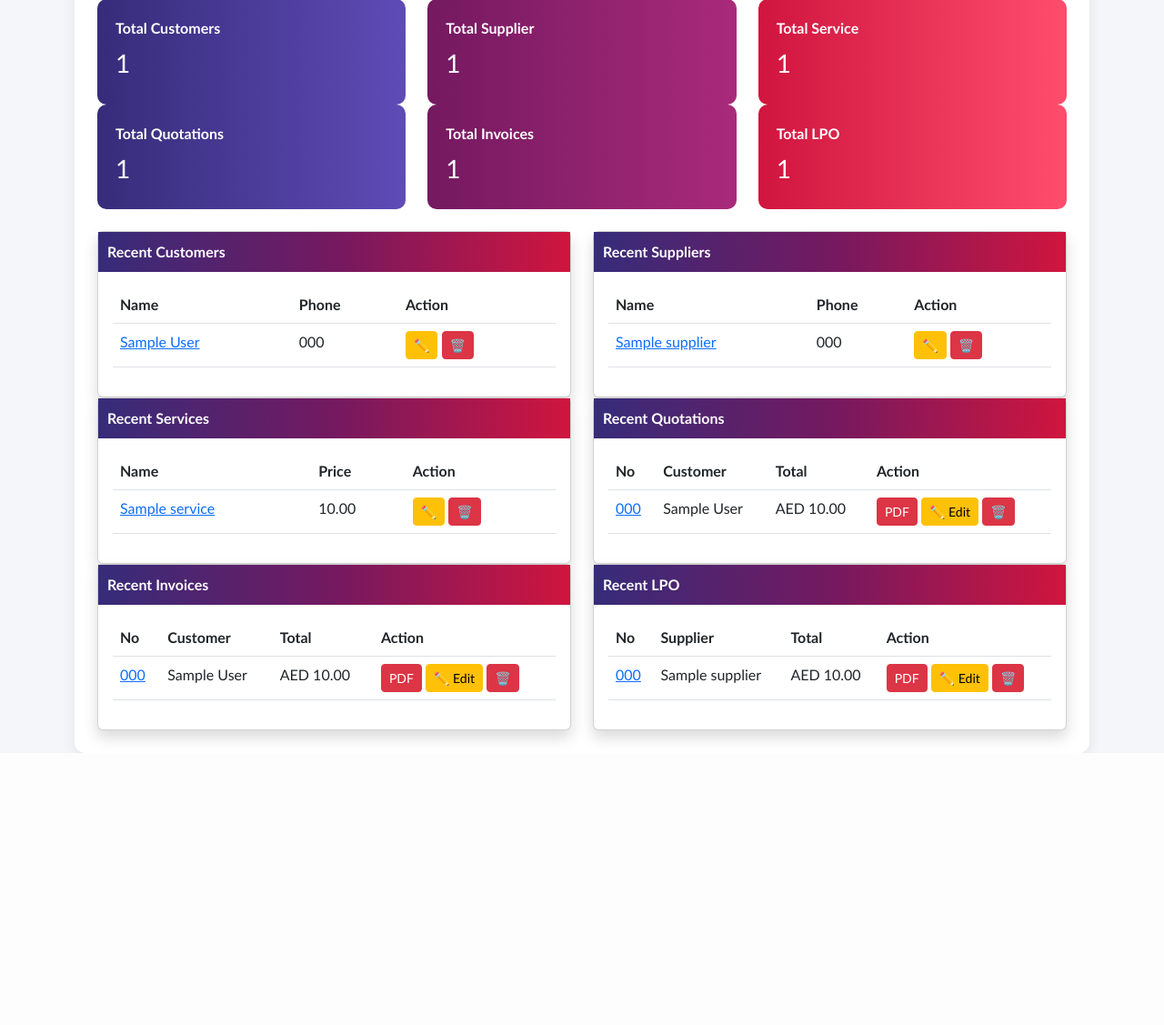
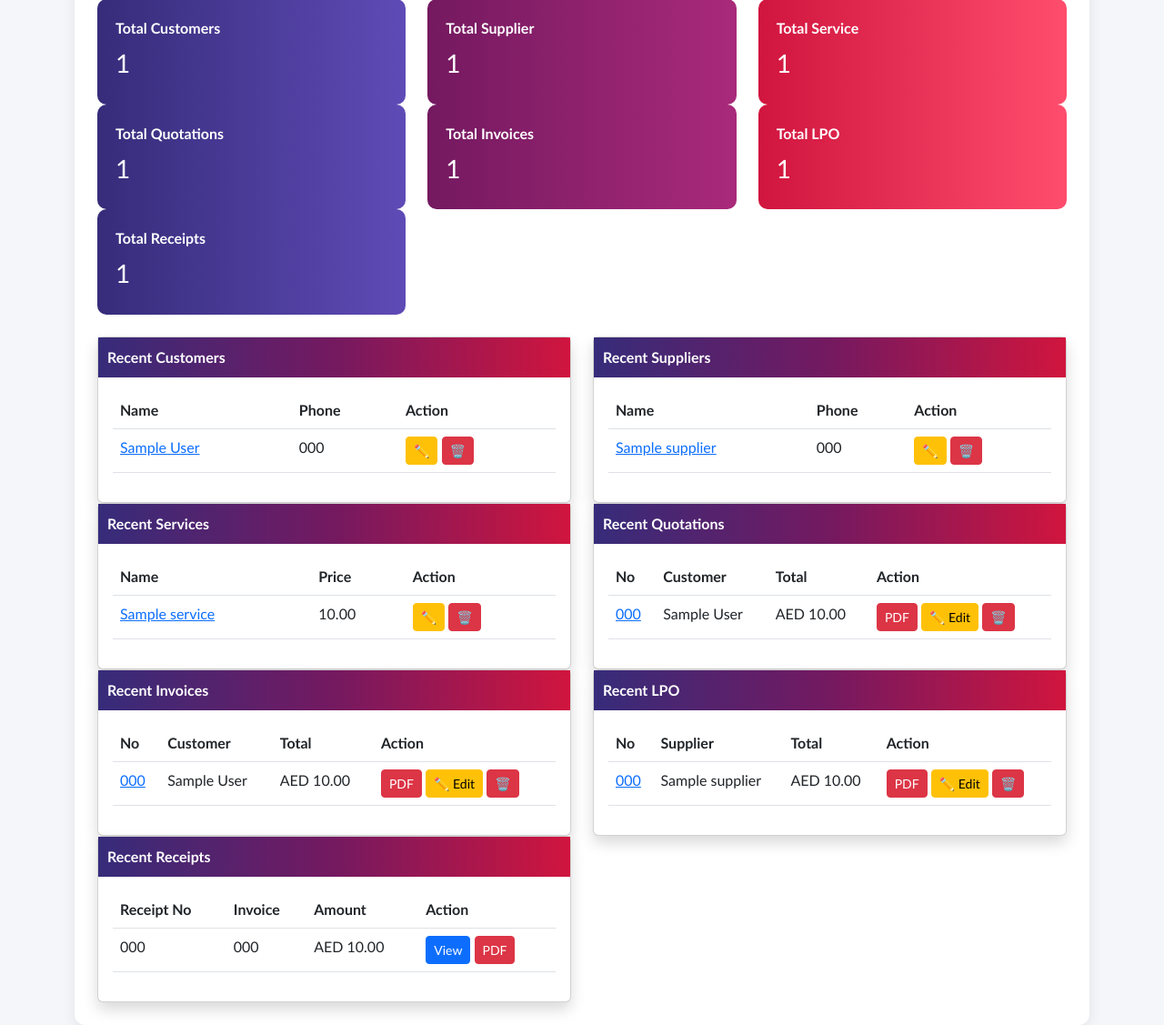
Before and after one commit to hameema-git/credo_erp, a Django app: page / in a window 1280 px wide. Shown: the part 315-1442 px from the top of the page at 91% size. Before the commit the page ends 1143 px from the top, so only its background shows below. Run offline with Django 5.2, Linux system fonts and the light colour scheme; tables that the repository leaves empty hold one stand-in row (values such as "Sample post").

Commit message:
reciept listing update

```diff
--- a/sales/views.py
+++ b/sales/views.py
@@ -43,7 +43,7 @@ from .utils import generate_quotation_number, generate_invoice_number, generate_
 #     })
 
 
-from .models import Supplier
+from .models import Supplier,PaymentReceipt
 
 def dashboard(request):
     query = request.GET.get('q')
@@ -54,6 +54,7 @@ def dashboard(request):
     invoices = Invoice.objects.all()
     lpos = LPO.objects.all()
     services=Service.objects.all()
+    receipts = PaymentReceipt.objects.all()   # ✅ ADD
 
     search_type = request.GET.get('type', 'all')
 
@@ -82,6 +83,9 @@ def dashboard(request):
         "services_count":services.count(),
         "lpos_count": lpos.count(),
         "invoices_count": invoices.count(),
+        "receipts_count": receipts.count(),   # ✅ ADD
+
+
         "recent_quotations": quotations.order_by('-id')[:5],
         "recent_invoices": invoices.order_by('-id')[:5],
         "query": query,
@@ -89,6 +93,7 @@ def dashboard(request):
         "recent_suppliers": suppliers.order_by('-id')[:5],
         "recent_services": services.order_by('-id')[:5],
         "recent_lpos": lpos.order_by('-id')[:5],
+        "recent_receipts": receipts.order_by('-id')[:5],
 
     })
 
@@ -565,6 +570,8 @@ def search_ajax(request):
     services = []
     lpos = []
     suppliers=[]
+    receipts=[]
+
 
     if search_type == "customer" or not search_type:
         customers = list(Customer.objects.filter(name__icontains=query).values('id','name')[:5])
@@ -583,13 +590,21 @@ def search_ajax(request):
     if search_type == "lpo" or not search_type:
         lpos = list(LPO.objects.filter(number__icontains=query).values('id','number')[:5])
 
+    if search_type == "receipt" or not search_type:
+        receipts = list(
+            PaymentReceipt.objects.filter(
+                receipt_number__icontains=query
+            ).values('id', 'receipt_number')[:20]
+        )
+
     return JsonResponse({
         "customers": customers,
         "quotations": quotations,
         "invoices": invoices,
         "services":services,
         "suppliers":suppliers,
-        "lpos":lpos
+        "lpos":lpos,
+        "receipts": receipts,
     })
 
 
@@ -614,6 +629,7 @@ def search_results(request):
     services = Service.objects.none()
     suppliers = Supplier.objects.none()
     lpos = LPO.objects.none()
+    receipts = PaymentReceipt.objects.none()
 
     # 🔥 APPLY FILTER
     if search_type == "customer":
@@ -632,6 +648,12 @@ def search_results(request):
 
     elif search_type == "lpo":
         lpos = LPO.objects.filter(number__icontains=query)
+
+
+    elif search_type == "receipt":
+        receipts = PaymentReceipt.objects.filter(
+            receipt_number__icontains=query
+        )
     else:  # default = all
         customers = Customer.objects.filter(name__icontains=query)
         quotations = Quotation.objects.filter(number__icontains=query)
@@ -639,6 +661,9 @@ def search_results(request):
         services = Service.objects.filter(name__icontains=query)
         suppliers = Supplier.objects.filter(name__icontains=query)
         lpos = LPO.objects.filter(number__icontains=query)
+        receipts = PaymentReceipt.objects.filter(
+    receipt_number__icontains=query
+)
 
     return render(request, "sales/search_results.html", {
         "customers": customers,
@@ -649,6 +674,7 @@ def search_results(request):
         "search_type": search_type ,  # 🔥 PASS THIS
         "suppliers": suppliers,
         "lpos": lpos,
+        "receipts": receipts,
     })
 
 
--- a/templates/sales/dashboard.html
+++ b/templates/sales/dashboard.html
@@ -235,6 +235,7 @@
             <option value="service">Service</option>
              <option value="supplier">Supplier</option>
              <option value="lpo">LPO</option>
+            <option value="receipt">Receipt</option>
         </select>
 
         <!-- 🔥 DROPDOWN BELOW TYPE -->
@@ -331,6 +332,13 @@
             <h2>{{ lpos_count }}</h2>
         </div>
     </div>
+
+    <div class="col-md-4">
+    <div class="dashboard-card card-1">
+        Total Receipts
+        <h2>{{ receipts_count }}</h2>
+    </div>
+</div>
 
 
 </div>
@@ -670,6 +678,77 @@
     </div>
 </div>
 
+
+<div class="col-md-6">
+    <div class="card shadow">
+
+        <div class="card-header-custom">
+            Recent Receipts
+        </div>
+
+        <div class="card-body">
+
+            <div class="table-responsive">
+                <table class="table">
+
+                    <thead>
+                        <tr>
+                            <th>Receipt No</th>
+                            <th>Invoice</th>
+                            <th>Amount</th>
+                            <th>Action</th>
+                        </tr>
+                    </thead>
+
+                    <tbody>
+
+                        {% for r in recent_receipts %}
+                        <tr>
+
+                            <td>
+                                {{ r.receipt_number }}
+                            </td>
+
+                            <td>
+                                {{ r.invoice.number }}
+                            </td>
+
+                            <td>
+                                AED {{ r.amount_paid }}
+                            </td>
+
+                            <td>
+
+                                <a href="{% url 'receipt_preview' r.id %}"
+                                   class="btn btn-primary btn-sm">
+                                   View
+                                </a>
+
+                                <a href="{% url 'receipt_pdf' r.id %}"
+                                   class="btn btn-danger btn-sm">
+                                   PDF
+                                </a>
+
+                            </td>
+
+                        </tr>
+
+                        {% empty %}
+                        <tr>
+                            <td colspan="4">No receipts found</td>
+                        </tr>
+                        {% endfor %}
+
+                    </tbody>
+
+                </table>
+            </div>
+
+        </div>
+
+    </div>
+</div>
+
 </div>
 
 
@@ -739,6 +818,11 @@ function loadData(query="", type="all") {
     url: `/quotation/lpo/${i.id}/`
 }));
 
+
+else if (type === "receipt") items = data.receipts.map(i => ({
+    text: i.receipt_number,
+    url: `/quotation/receipt-preview/${i.id}/`
+}));
 
 
         if (items.length === 0) {
```
Also changed, not shown: ops_system/settings.py (+12 -12 lines), templates/sales/search_results.html (+72 -0 lines).
